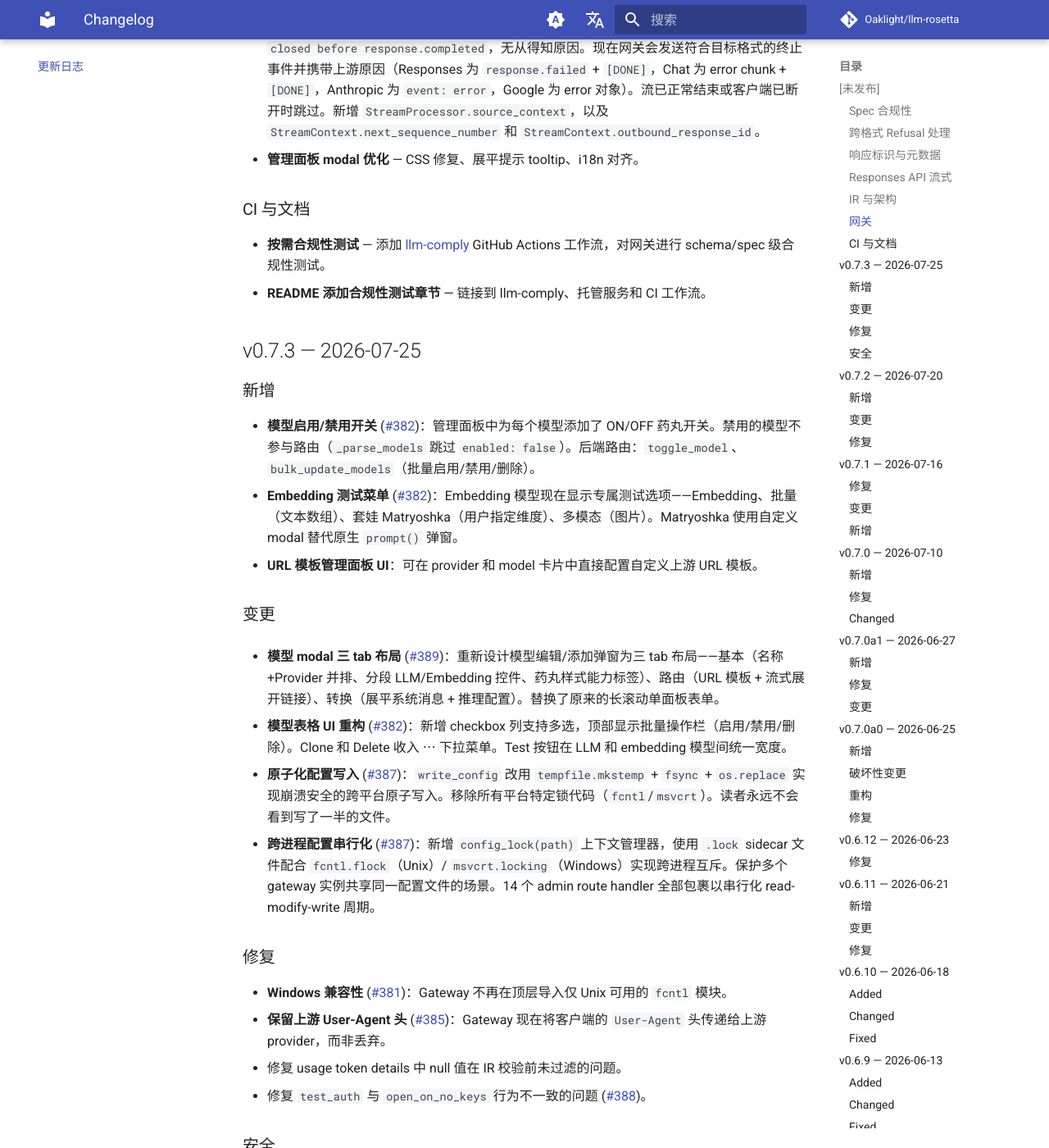
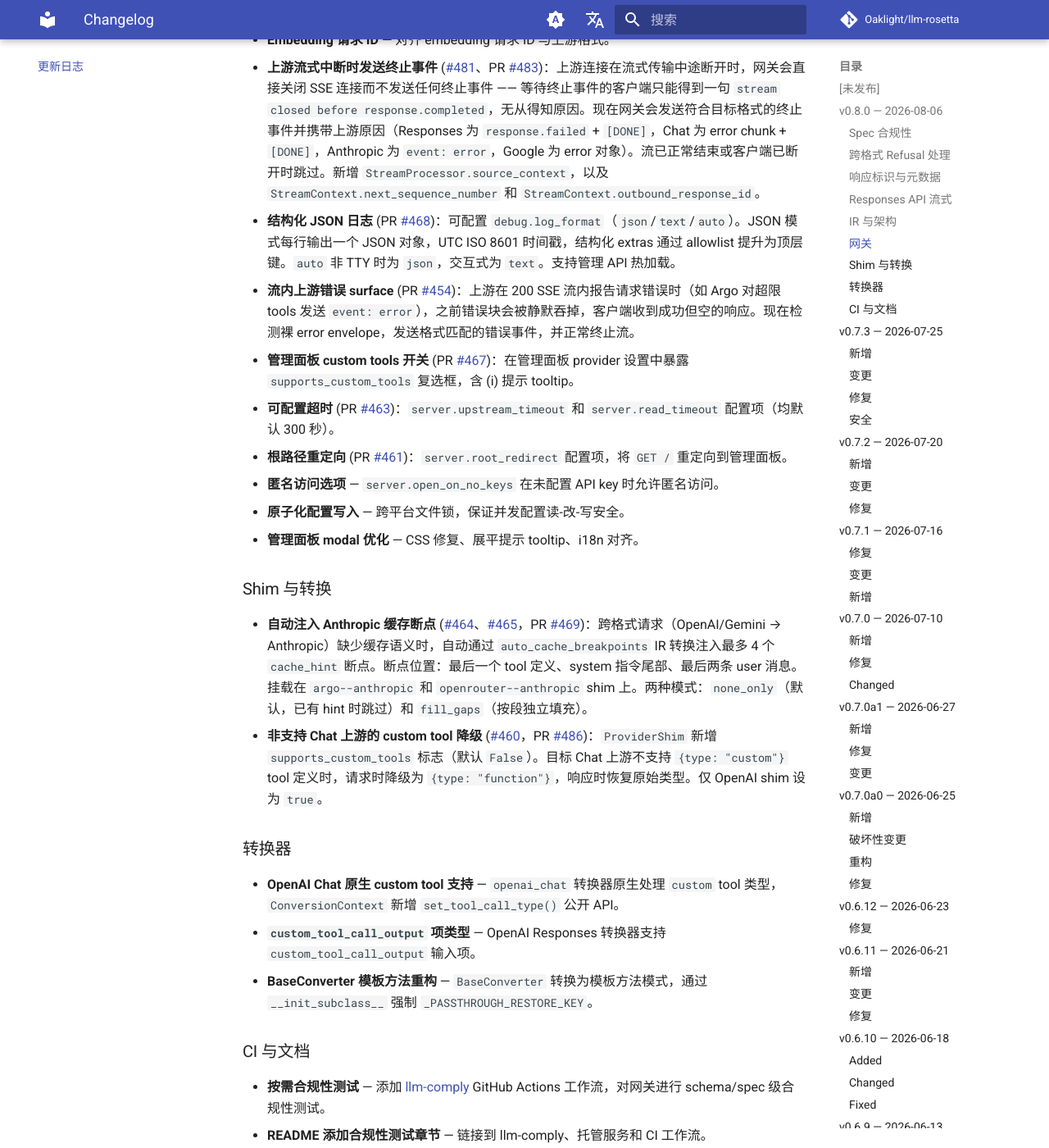
Before and after one commit to Oaklight/llm-rosetta, an MkDocs documentation site: the page built from docs/changelog.md, in a window 1280 px wide and 1400 px high, scrolled down 2681 px. Shown: the whole window at 82% size. Built offline with MkDocs 1.6.1 and Material for MkDocs 9.7.7, drawn with Linux system fonts in a browser that asks for light colours; comment, search, counter and statistics services are not loaded.

Commit message:
docs: v0.8.0 变更日志

```diff
--- a/docs/changelog.md
+++ b/docs/changelog.md
@@ -7,6 +7,8 @@
 All notable changes to LLM-Rosetta are documented here. This project follows [Keep a Changelog](https://keepachangelog.com/) conventions.
 
 ## [未发布]
+
+## v0.8.0 — 2026-08-06
 
 ### Spec 合规性
 
@@ -60,7 +62,26 @@
 - **Bearer token 降级** — 对所有认证策略接受 `Bearer` token 作为降级方式。
 - **Embedding 请求 ID** — 对齐 embedding 请求 ID 与上游格式。
 - **上游流式中断时发送终止事件** ([#481](https://github.com/Oaklight/llm-rosetta/issues/481)、PR [#483](https://github.com/Oaklight/llm-rosetta/pull/483))：上游连接在流式传输中途断开时，网关会直接关闭 SSE 连接而不发送任何终止事件 —— 等待终止事件的客户端只能得到一句 `stream closed before response.completed`，无从得知原因。现在网关会发送符合目标格式的终止事件并携带上游原因（Responses 为 `response.failed` + `[DONE]`，Chat 为 error chunk + `[DONE]`，Anthropic 为 `event: error`，Google 为 error 对象）。流已正常结束或客户端已断开时跳过。新增 `StreamProcessor.source_context`，以及 `StreamContext.next_sequence_number` 和 `StreamContext.outbound_response_id`。
+- **结构化 JSON 日志** (PR [#468](https://github.com/Oaklight/llm-rosetta/pull/468))：可配置 `debug.log_format`（`json`/`text`/`auto`）。JSON 模式每行输出一个 JSON 对象，UTC ISO 8601 时间戳，结构化 extras 通过 allowlist 提升为顶层键。`auto` 非 TTY 时为 `json`，交互式为 `text`。支持管理 API 热加载。
+- **流内上游错误 surface** (PR [#454](https://github.com/Oaklight/llm-rosetta/pull/454))：上游在 200 SSE 流内报告请求错误时（如 Argo 对超限 tools 发送 `event: error`），之前错误块会被静默吞掉，客户端收到成功但空的响应。现在检测裸 error envelope，发送格式匹配的错误事件，并正常终止流。
+- **管理面板 custom tools 开关** (PR [#467](https://github.com/Oaklight/llm-rosetta/pull/467))：在管理面板 provider 设置中暴露 `supports_custom_tools` 复选框，含 (i) 提示 tooltip。
+- **可配置超时** (PR [#463](https://github.com/Oaklight/llm-rosetta/pull/463))：`server.upstream_timeout` 和 `server.read_timeout` 配置项（均默认 300 秒）。
+- **根路径重定向** (PR [#461](https://github.com/Oaklight/llm-rosetta/pull/461))：`server.root_redirect` 配置项，将 `GET /` 重定向到管理面板。
+- **匿名访问选项** — `server.open_on_no_keys` 在未配置 API key 时允许匿名访问。
+- **原子化配置写入** — 跨平台文件锁，保证并发配置读-改-写安全。
 - **管理面板 modal 优化** — CSS 修复、展平提示 tooltip、i18n 对齐。
+
+
+### Shim 与转换
+
+- **自动注入 Anthropic 缓存断点** ([#464](https://github.com/Oaklight/llm-rosetta/issues/464)、[#465](https://github.com/Oaklight/llm-rosetta/issues/465)，PR [#469](https://github.com/Oaklight/llm-rosetta/pull/469))：跨格式请求（OpenAI/Gemini → Anthropic）缺少缓存语义时，自动通过 `auto_cache_breakpoints` IR 转换注入最多 4 个 `cache_hint` 断点。断点位置：最后一个 tool 定义、system 指令尾部、最后两条 user 消息。挂载在 `argo--anthropic` 和 `openrouter--anthropic` shim 上。两种模式：`none_only`（默认，已有 hint 时跳过）和 `fill_gaps`（按段独立填充）。
+- **非支持 Chat 上游的 custom tool 降级** ([#460](https://github.com/Oaklight/llm-rosetta/issues/460)，PR [#486](https://github.com/Oaklight/llm-rosetta/pull/486))：`ProviderShim` 新增 `supports_custom_tools` 标志（默认 `False`）。目标 Chat 上游不支持 `{type: "custom"}` tool 定义时，请求时降级为 `{type: "function"}`，响应时恢复原始类型。仅 OpenAI shim 设为 `true`。
+
+### 转换器
+
+- **OpenAI Chat 原生 custom tool 支持** — `openai_chat` 转换器原生处理 `custom` tool 类型，`ConversionContext` 新增 `set_tool_call_type()` 公开 API。
+- **`custom_tool_call_output` 项类型** — OpenAI Responses 转换器支持 `custom_tool_call_output` 输入项。
+- **BaseConverter 模板方法重构** — `BaseConverter` 转换为模板方法模式，通过 `__init_subclass__` 强制 `_PASSTHROUGH_RESTORE_KEY`。
 
 ### CI 与文档
 
```
